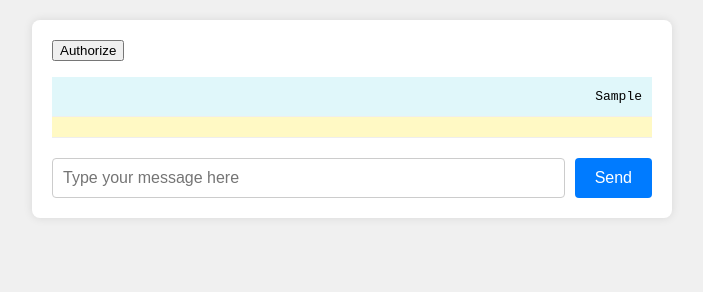
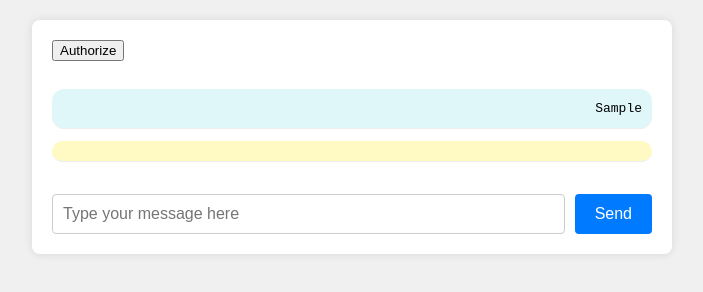
Before and after one commit to markwylde/ollama-chrome-api, a browser extension: page library/example/index.html in a window 1280 px wide. Both pictures are taken after typing "Sample" into the empty fields and a click on the button "Send". Shown: the whole page, without its empty margins (288-991 px from the left). Drawn offline with Linux system fonts and the light colour scheme.

Commit message:
feat: theme chat boxes

```diff
--- a/library/example/index.html
+++ b/library/example/index.html
@@ -29,6 +29,8 @@
     .message {
       padding: 10px;
       border-bottom: 1px solid #eee;
+      margin: 12px 0;
+      border-radius: 12px;
     }
     .message.user {
       text-align: right;
```
